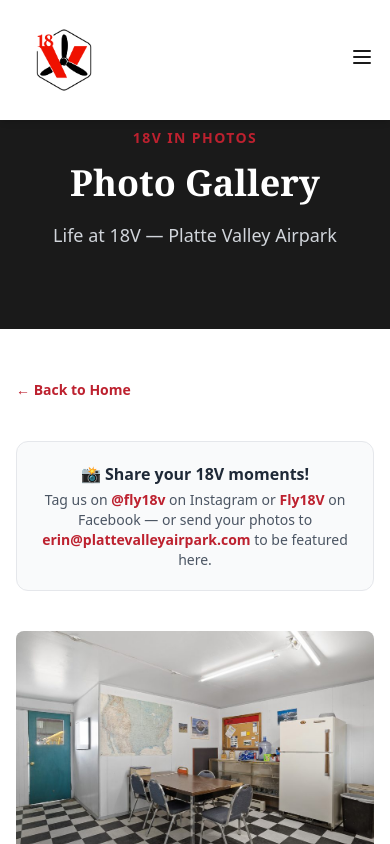
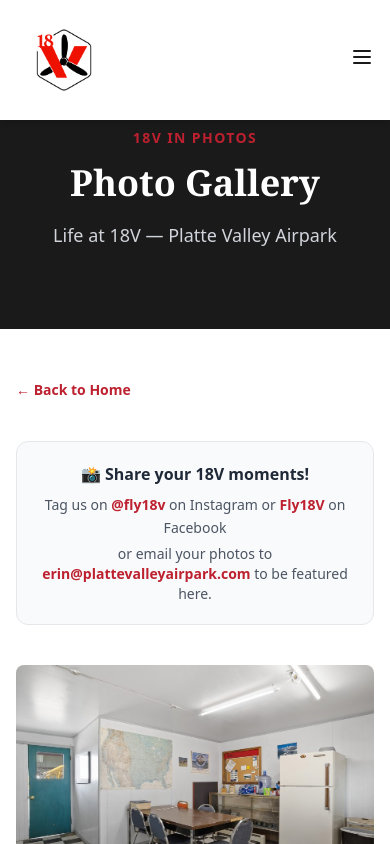
Before and after one commit to 908zeox-bot/platte-valley-airpark, a Next.js app: page /gallery in a window 390 px wide. Shown: the top 844 px of the page. Built offline with nearby package versions, Linux system fonts and the light colour scheme.

Commit message:
Mobile: fix gallery social note wrapping, lightbox arrows, PhotoStrip 5th photo layout

```diff
--- a/src/app/gallery/page.tsx
+++ b/src/app/gallery/page.tsx
@@ -61,14 +61,17 @@ export default function GalleryPage() {
             </div>
 
             {/* Social tag + photo submission note */}
-            <div className="bg-gray-50 border border-gray-200 rounded-xl px-6 py-5 mb-10 text-center">
-              <p className="text-gray-800 font-semibold mb-1">📸 Share your 18V moments!</p>
-              <p className="text-gray-600 text-sm">
+            <div className="bg-gray-50 border border-gray-200 rounded-xl px-5 py-5 mb-10 text-center">
+              <p className="text-gray-800 font-semibold mb-2">📸 Share your 18V moments!</p>
+              <p className="text-gray-600 text-sm leading-relaxed">
                 Tag us on{' '}
                 <a href="https://www.instagram.com/fly18v" target="_blank" rel="noopener noreferrer" className="text-airpark-red font-semibold hover:underline">@fly18v</a>
                 {' '}on Instagram or{' '}
                 <a href="https://www.facebook.com/profile.php?id=1078047562053650" target="_blank" rel="noopener noreferrer" className="text-airpark-red font-semibold hover:underline">Fly18V</a>
-                {' '}on Facebook — or send your photos to{' '}
+                {' '}on Facebook
+              </p>
+              <p className="text-gray-600 text-sm mt-1">
+                or email your photos to{' '}
                 <a href="mailto:erin@plattevalleyairpark.com" className="text-airpark-red font-semibold hover:underline">erin@plattevalleyairpark.com</a>
                 {' '}to be featured here.
               </p>
@@ -105,7 +108,7 @@ export default function GalleryPage() {
           {/* Prev */}
           <button
             onClick={e => { e.stopPropagation(); showPrev(); }}
-            className="absolute left-4 text-white text-4xl font-bold px-4 py-2 hover:text-gray-300 select-none"
+            className="absolute left-2 md:left-4 bottom-10 md:bottom-auto md:top-1/2 md:-translate-y-1/2 text-white text-5xl font-bold px-3 py-2 hover:text-gray-300 select-none z-10"
             aria-label="Previous photo"
           >&#8249;</button>
 
@@ -114,13 +117,13 @@ export default function GalleryPage() {
             src={photos[lightboxIndex].src}
             alt={photos[lightboxIndex].alt}
             onClick={e => e.stopPropagation()}
-            className="max-h-[90vh] max-w-[90vw] rounded shadow-2xl object-contain"
+            className="max-h-[85vh] max-w-[88vw] md:max-w-[90vw] rounded shadow-2xl object-contain"
           />
 
           {/* Next */}
           <button
             onClick={e => { e.stopPropagation(); showNext(); }}
-            className="absolute right-4 text-white text-4xl font-bold px-4 py-2 hover:text-gray-300 select-none"
+            className="absolute right-2 md:right-4 bottom-10 md:bottom-auto md:top-1/2 md:-translate-y-1/2 text-white text-5xl font-bold px-3 py-2 hover:text-gray-300 select-none z-10"
             aria-label="Next photo"
           >&#8250;</button>
 
--- a/src/components/PhotoStrip.tsx
+++ b/src/components/PhotoStrip.tsx
@@ -22,10 +22,15 @@ export default function PhotoStrip() {
           </div>
         ))}
       </div>
-      {/* Mobile: 2-col grid */}
+      {/* Mobile: 2-col grid, last photo full width if odd count */}
       <div className="grid grid-cols-2 md:hidden w-full">
-        {photos.map((photo) => (
-          <div key={photo.src} className="overflow-hidden h-48">
+        {photos.map((photo, i) => (
+          <div
+            key={photo.src}
+            className={`overflow-hidden h-48${
+              i === photos.length - 1 && photos.length % 2 !== 0 ? ' col-span-2' : ''
+            }`}
+          >
             <img
               src={photo.src.replace('/images/', '/images/thumbs/')}
               alt={photo.alt}
```
Also changed, not shown: 14 other files (tests, documents, lock files or other folders).
